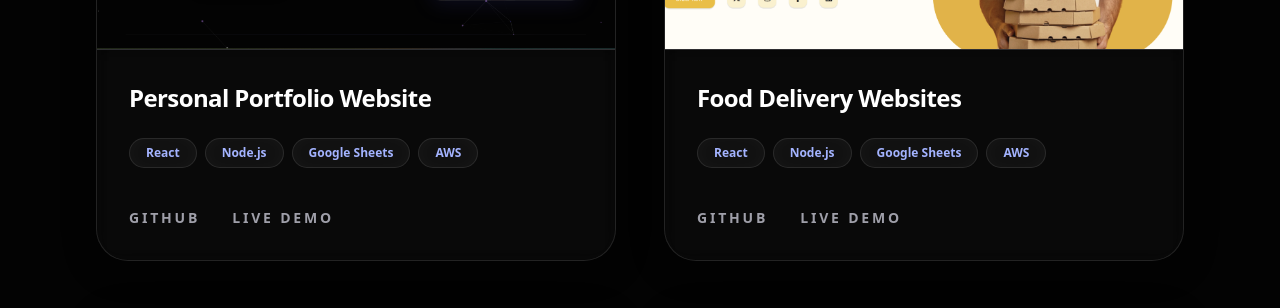
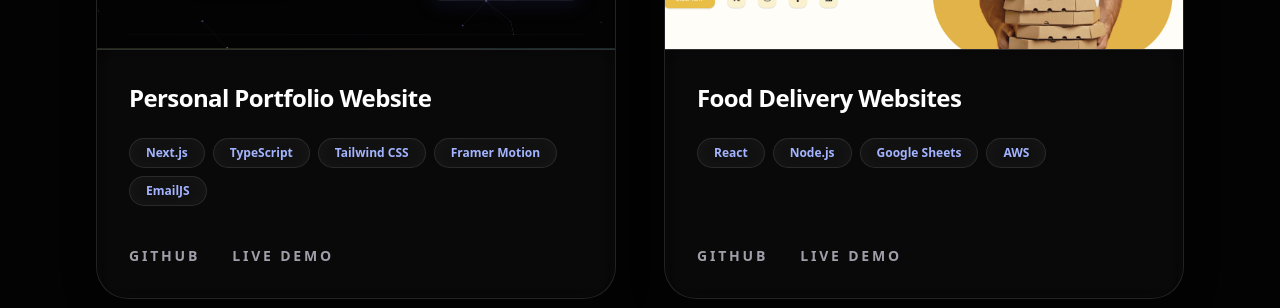
Before and after one commit to shahbazal0m/My-Portfolio, a Next.js app in the folder frontend/: page / in a window 1280 px wide. Shown: the part 1100-1408 px from the top of the page. Built offline with nearby package versions, Linux system fonts and the light colour scheme; grey boxes are pictures that could not be loaded.

Commit message:
update projects section with tech stack, github and live links

```diff
--- a/frontend/app/components/Projects.tsx
+++ b/frontend/app/components/Projects.tsx
@@ -6,16 +6,16 @@ const projects = [
   {
     title: "Personal Portfolio Website",
     image: "/portfolio-img.png",
-    tech: ["React", "Node.js", "Google Sheets", "AWS"],
-    github: "https://github.com/shahbaz-alam",
+    tech: ["Next.js", "TypeScript", "Tailwind CSS", "Framer Motion", "EmailJS"],
+    github: "https://github.com/shahbazal0m/My-Portfolio",
     live: "https://your-demo-link.com",
   },
   {
     title: "Food Delivery Websites",
     image: "/image.png",
     tech: ["React", "Node.js", "Google Sheets", "AWS"],
-    github: "https://github.com/shahbaz-alam",
-    live: "https://your-demo-link.com",
+    github: "https://github.com/shahbazal0m/foodie-website",
+    live: "https://foodie-website-eta-one.vercel.app/",
   },
   {
     title: "GitHub User Profile Explorer",
```
